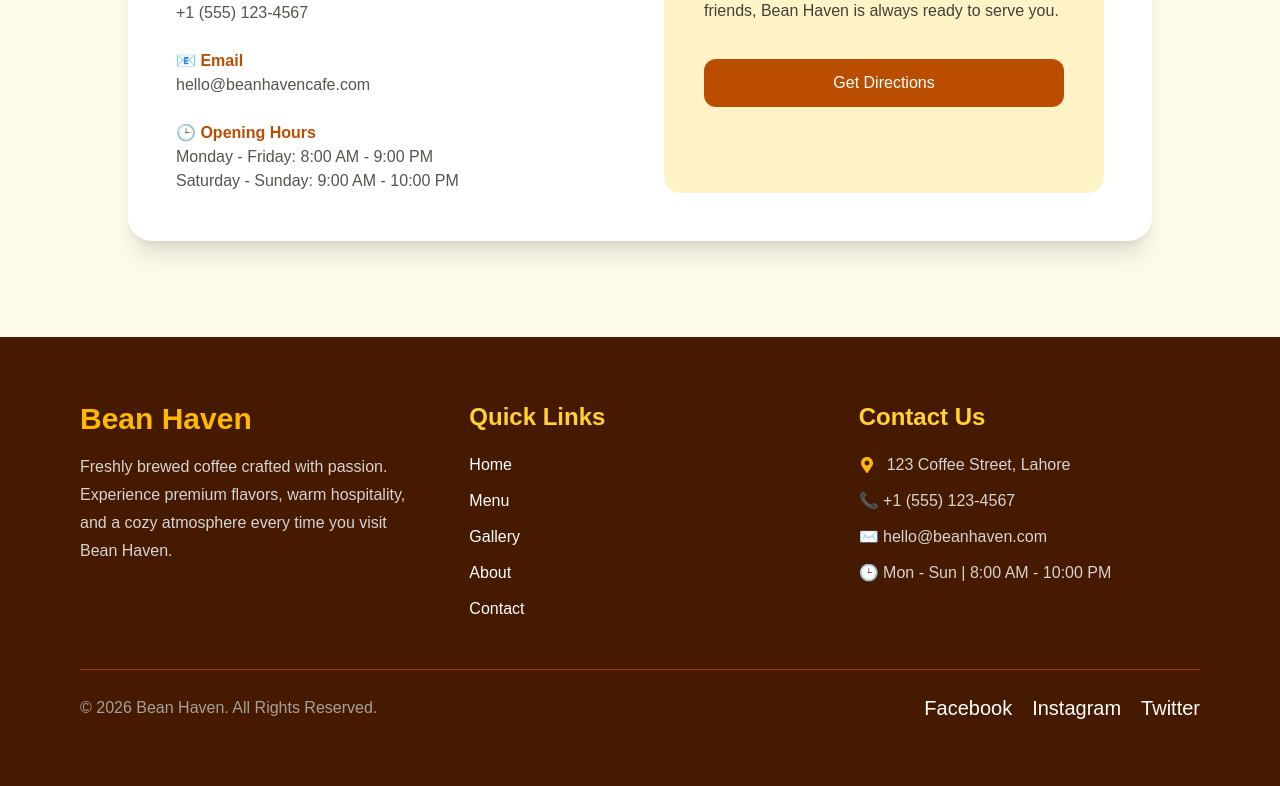
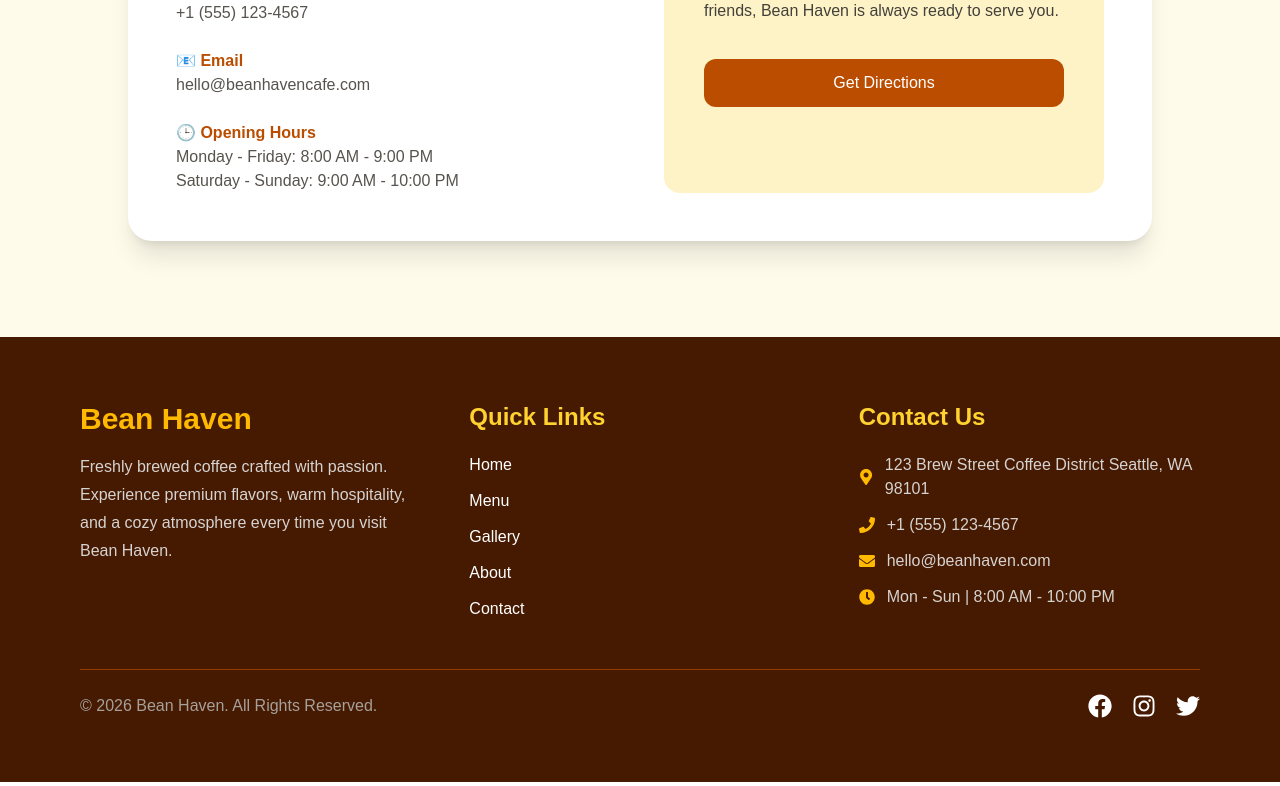
Before and after one commit to sameer890678/bean-haven, a Next.js app: page / in a window 1280 px wide. Shown: the part 4009-4795 px from the top of the page. Built offline with nearby package versions, Linux system fonts and the light colour scheme.

Commit message:
changing the icons and implementing them

```diff
--- a/app/component/Footer.jsx
+++ b/app/component/Footer.jsx
@@ -81,14 +81,23 @@ export default function Footer() {
 
             <div className="flex items-center gap-3">
             <FaMapMarkerAlt className="text-amber-400" />
-            <p>123 Coffee Street, Lahore</p>
+            <p>123 Brew Street Coffee District Seattle, WA 98101</p>
             </div>
 
-            <p>📞 +1 (555) 123-4567</p>
+            <div className="flex items-center gap-3">
+            <FaPhone className="text-amber-400" />
+            <p>+1 (555) 123-4567</p>
+            </div>
 
-            <p>✉️ hello@beanhaven.com</p>
+            <div className="flex items-center gap-3">
+            <FaEnvelope className="text-amber-400" />
+            <p>hello@beanhaven.com</p>
+            </div>
 
-            <p>🕒 Mon - Sun | 8:00 AM - 10:00 PM</p>
+            <div className="flex items-center gap-3">
+            <FaClock className="text-amber-400" />
+            <p>Mon - Sun | 8:00 AM - 10:00 PM</p>
+            </div>
 
           </div>
 
@@ -104,21 +113,21 @@ export default function Footer() {
           © 2026 Bean Haven. All Rights Reserved.
         </p>
 
-        <div className="flex gap-5 text-xl">
+        <div className="flex gap-5 text-2xl">
 
-          <a href="#" className="hover:text-amber-400 transition">
-            Facebook
-          </a>
+        <a href="#">
+        <FaFacebook className="hover:text-amber-400 transition duration-300" />
+        </a>
 
-          <a href="#" className="hover:text-amber-400 transition">
-            Instagram
-          </a>
+        <a href="#">
+        <FaInstagram className="hover:text-amber-400 transition duration-300" />
+        </a>
 
-          <a href="#" className="hover:text-amber-400 transition">
-            Twitter
-          </a>
+        <a href="#">
+        <FaTwitter className="hover:text-amber-400 transition duration-300" />
+        </a>
 
-        </div>
+      </div>
 
       </div>
 
```
